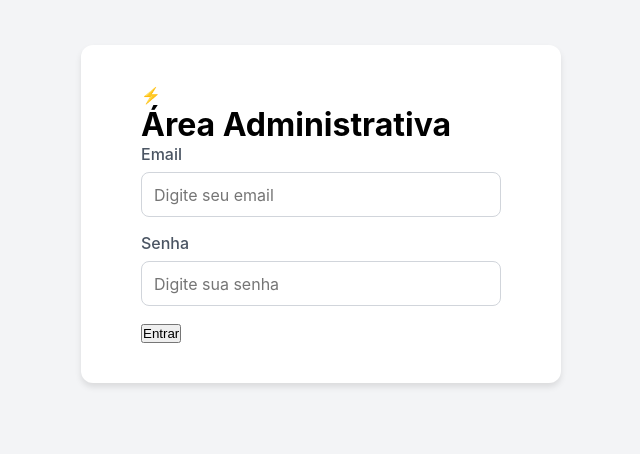
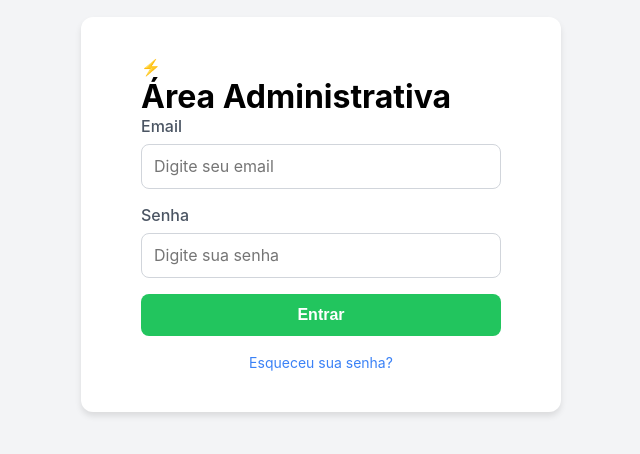
Before and after one commit to vinnimagalhaes/admin-igreja, a React (Vite) app: page /login in a window 1280 px wide. Shown: the part 186-640 px from the top of the page, without its empty margins (319-959 px from the left). Built offline with nearby package versions, Linux system fonts and the light colour scheme.

Commit message:
Melhorias no login e navegação do dashboard

```diff
--- a/src/App.css
+++ b/src/App.css
@@ -64,3 +64,40 @@
 .input-error:focus {
   box-shadow: 0 0 0 3px rgba(220, 38, 38, 0.1) !important;
 }
+
+.submit-button {
+  width: 100%;
+  padding: 12px;
+  background-color: #22c55e;
+  color: white;
+  border: none;
+  border-radius: 8px;
+  font-size: 16px;
+  font-weight: 600;
+  cursor: pointer;
+  transition: all 0.2s;
+}
+
+.submit-button:hover {
+  background-color: #16a34a;
+}
+
+.submit-button:disabled {
+  background-color: #9ca3af;
+  cursor: not-allowed;
+}
+
+.forgot-password {
+  text-align: center;
+  margin-top: 16px;
+}
+
+.forgot-password a {
+  color: #3b82f6;
+  text-decoration: none;
+  font-size: 14px;
+}
+
+.forgot-password a:hover {
+  text-decoration: underline;
+}
--- a/src/pages/Dashboard.css
+++ b/src/pages/Dashboard.css
@@ -106,3 +106,29 @@
     grid-template-columns: 1fr;
   }
 }
+
+.dashboard-actions {
+  display: flex;
+  gap: 16px;
+  margin-top: 16px;
+}
+
+.action-button {
+  background-color: #22c55e;
+  color: white;
+  border: none;
+  padding: 12px 24px;
+  border-radius: 8px;
+  font-size: 16px;
+  font-weight: 600;
+  cursor: pointer;
+  display: flex;
+  align-items: center;
+  gap: 8px;
+  transition: all 0.2s;
+}
+
+.action-button:hover {
+  background-color: #16a34a;
+  transform: translateY(-2px);
+}
--- a/src/pages/Dashboard.tsx
+++ b/src/pages/Dashboard.tsx
@@ -1,5 +1,6 @@
 import { useState, useEffect } from 'react';
 import { loadEvents } from '../utils/storage';
+import { useNavigate } from 'react-router-dom';
 import './Dashboard.css';
 
 interface Product {
@@ -18,6 +19,7 @@ interface Event {
 
 function Dashboard() {
   const [events, setEvents] = useState<Event[]>([]);
+  const navigate = useNavigate();
 
   useEffect(() => {
     setEvents(loadEvents());
@@ -44,6 +46,20 @@ function Dashboard() {
     <div className="dashboard-container">
       <header className="dashboard-header">
         <h1>Dashboard</h1>
+        <div className="dashboard-actions">
+          <button
+            className="action-button"
+            onClick={() => navigate('/events-list')}
+          >
+            🎫 Meus Eventos
+          </button>
+          <button
+            className="action-button"
+            onClick={() => navigate('/events-user')}
+          >
+            🛒 Comprar Ingressos
+          </button>
+        </div>
       </header>
 
       <div className="dashboard-stats">
--- a/src/pages/Login.tsx
+++ b/src/pages/Login.tsx
@@ -90,11 +90,20 @@ function Login() {
 
           <button
             type="submit"
-            className={`submit-button ${isLoading ? 'loading' : ''}`}
+            className="submit-button"
             disabled={isLoading}
           >
             {isLoading ? 'Entrando...' : 'Entrar'}
           </button>
+
+          <div className="forgot-password">
+            <a href="#" onClick={(e) => {
+              e.preventDefault();
+              alert('Funcionalidade em desenvolvimento');
+            }}>
+              Esqueceu sua senha?
+            </a>
+          </div>
         </form>
       </div>
     </div>
```
